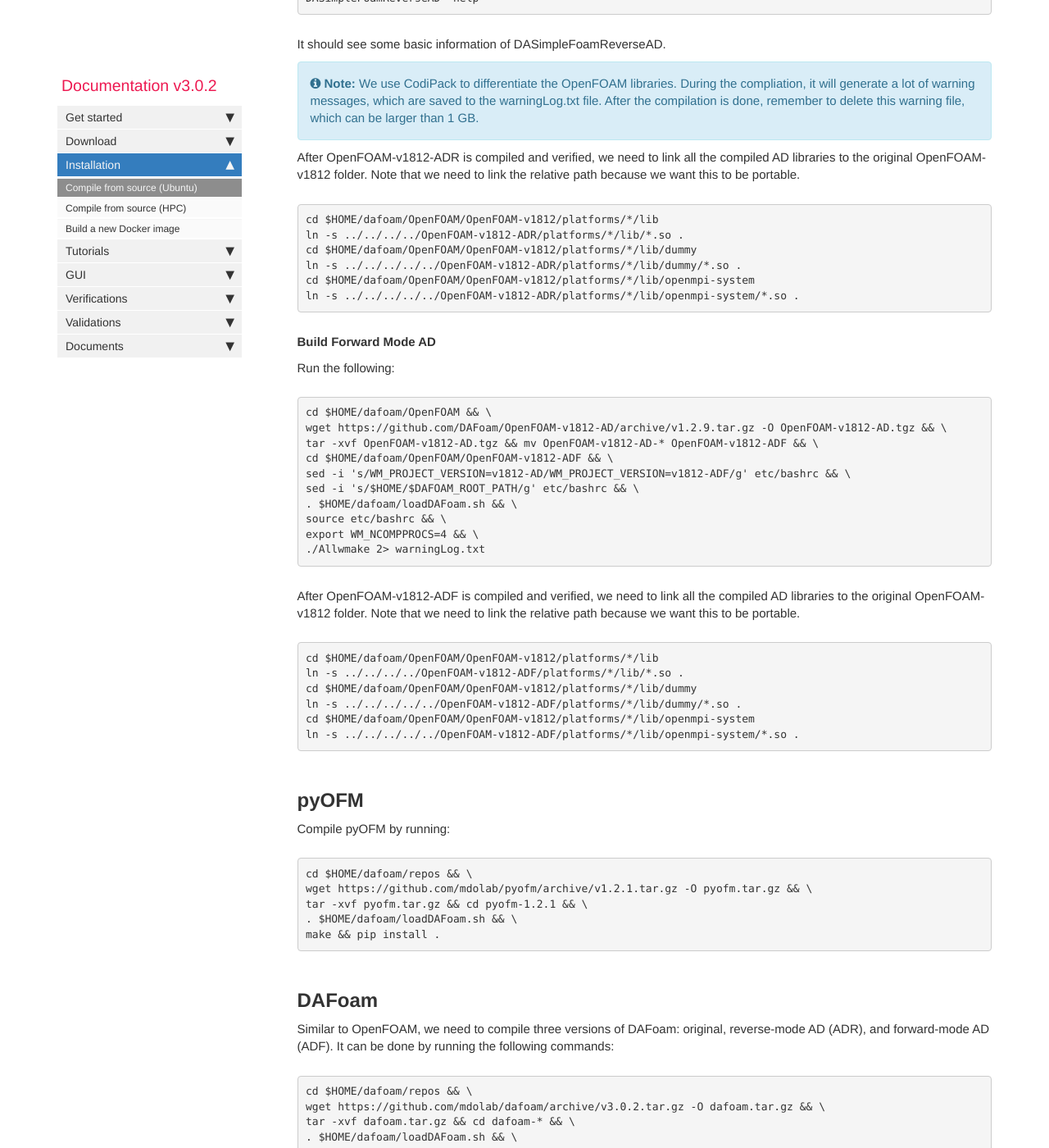
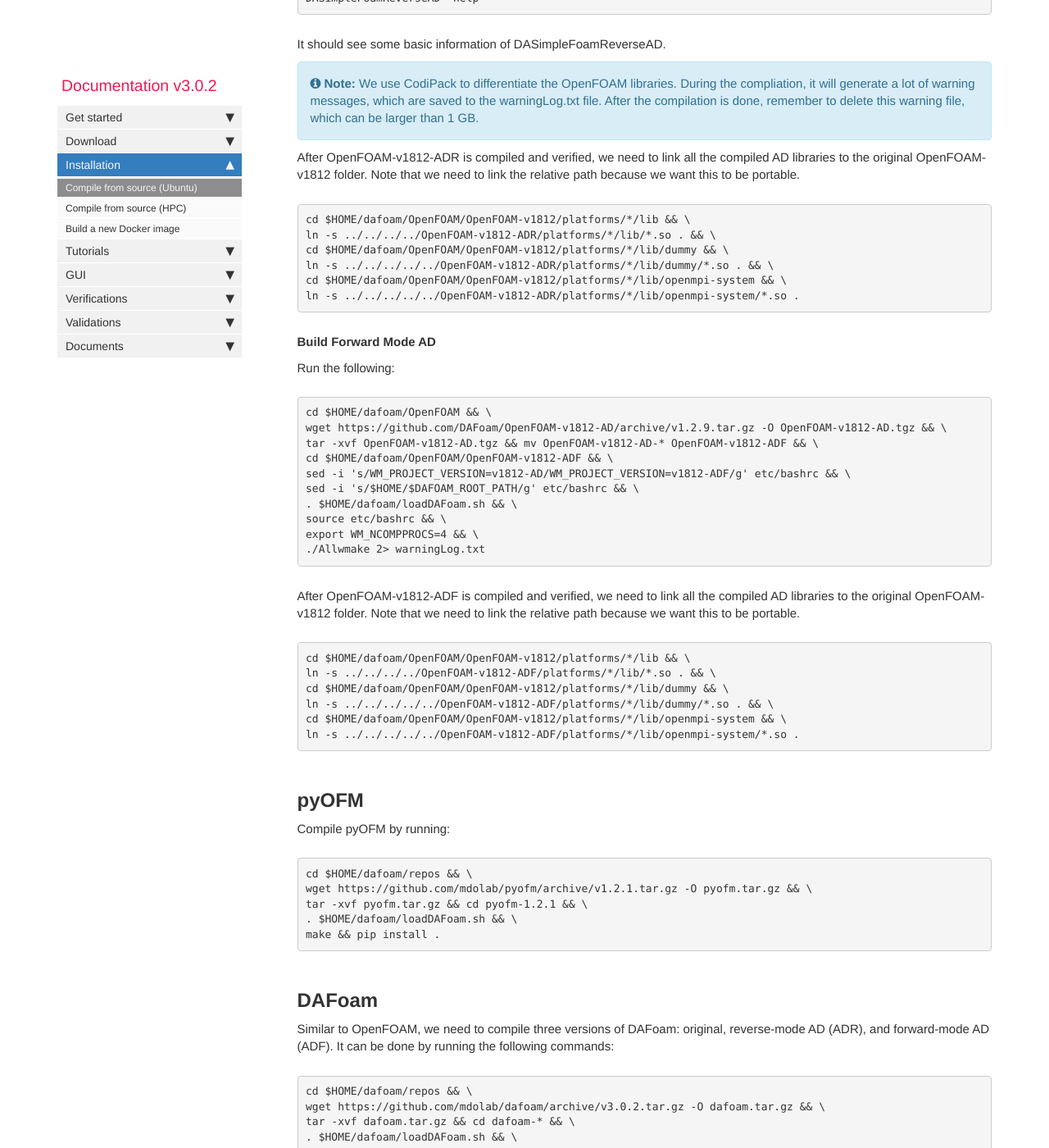
Before and after one commit to DAFoam/DAFoam.github.io, a Jekyll site: the page built from pages/mydoc/mydoc_installation_source.md, in a window 1280 px wide and 1400 px high, scrolled down 7037 px. Shown: the whole window at 82% size. Built offline with Jekyll 4.4.1, drawn with Linux system fonts in a browser that asks for light colours; comment, search, counter and statistics services are not loaded.

Commit message:
content update

```diff
--- a/pages/mydoc/mydoc_installation_source.md
+++ b/pages/mydoc/mydoc_installation_source.md
@@ -317,11 +317,11 @@ It should see some basic information of DASimpleFoamReverseAD.
 After OpenFOAM-v1812-ADR is compiled and verified, we need to link all the compiled AD libraries to the original OpenFOAM-v1812 folder. Note that we need to link the relative path because we want this to be portable.
 
 <pre>
-cd $HOME/dafoam/OpenFOAM/OpenFOAM-v1812/platforms/*/lib
-ln -s ../../../../OpenFOAM-v1812-ADR/platforms/*/lib/*.so .
-cd $HOME/dafoam/OpenFOAM/OpenFOAM-v1812/platforms/*/lib/dummy
-ln -s ../../../../../OpenFOAM-v1812-ADR/platforms/*/lib/dummy/*.so .
-cd $HOME/dafoam/OpenFOAM/OpenFOAM-v1812/platforms/*/lib/openmpi-system
+cd $HOME/dafoam/OpenFOAM/OpenFOAM-v1812/platforms/*/lib && \
+ln -s ../../../../OpenFOAM-v1812-ADR/platforms/*/lib/*.so . && \
+cd $HOME/dafoam/OpenFOAM/OpenFOAM-v1812/platforms/*/lib/dummy && \
+ln -s ../../../../../OpenFOAM-v1812-ADR/platforms/*/lib/dummy/*.so . && \
+cd $HOME/dafoam/OpenFOAM/OpenFOAM-v1812/platforms/*/lib/openmpi-system && \
 ln -s ../../../../../OpenFOAM-v1812-ADR/platforms/*/lib/openmpi-system/*.so .
 </pre>
 
@@ -345,11 +345,11 @@ export WM_NCOMPPROCS=4 && \
 After OpenFOAM-v1812-ADF is compiled and verified, we need to link all the compiled AD libraries to the original OpenFOAM-v1812 folder. Note that we need to link the relative path because we want this to be portable.
 
 <pre>
-cd $HOME/dafoam/OpenFOAM/OpenFOAM-v1812/platforms/*/lib
-ln -s ../../../../OpenFOAM-v1812-ADF/platforms/*/lib/*.so .
-cd $HOME/dafoam/OpenFOAM/OpenFOAM-v1812/platforms/*/lib/dummy
-ln -s ../../../../../OpenFOAM-v1812-ADF/platforms/*/lib/dummy/*.so .
-cd $HOME/dafoam/OpenFOAM/OpenFOAM-v1812/platforms/*/lib/openmpi-system
+cd $HOME/dafoam/OpenFOAM/OpenFOAM-v1812/platforms/*/lib && \
+ln -s ../../../../OpenFOAM-v1812-ADF/platforms/*/lib/*.so . && \
+cd $HOME/dafoam/OpenFOAM/OpenFOAM-v1812/platforms/*/lib/dummy && \
+ln -s ../../../../../OpenFOAM-v1812-ADF/platforms/*/lib/dummy/*.so . && \
+cd $HOME/dafoam/OpenFOAM/OpenFOAM-v1812/platforms/*/lib/openmpi-system && \
 ln -s ../../../../../OpenFOAM-v1812-ADF/platforms/*/lib/openmpi-system/*.so .
 </pre>
 
```
